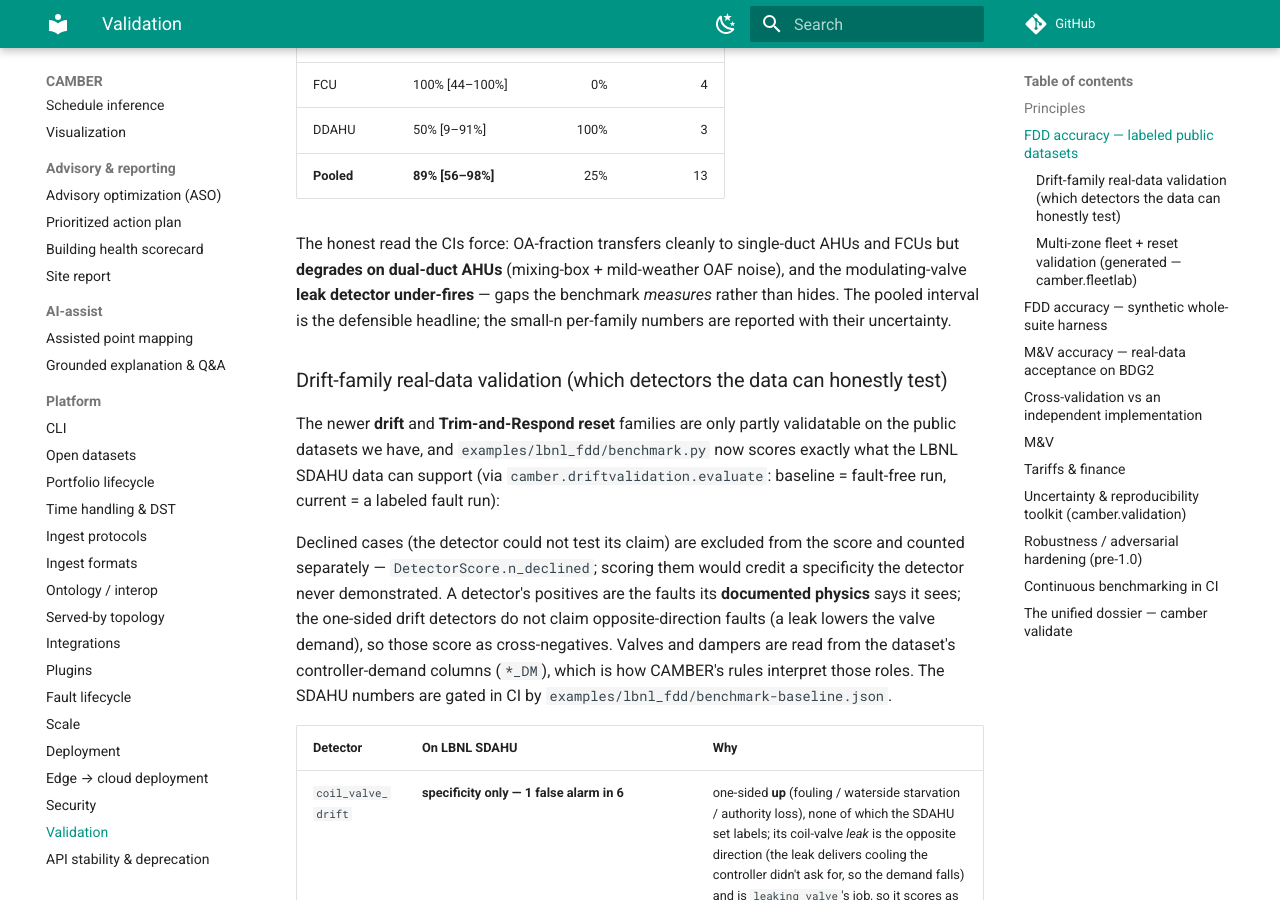
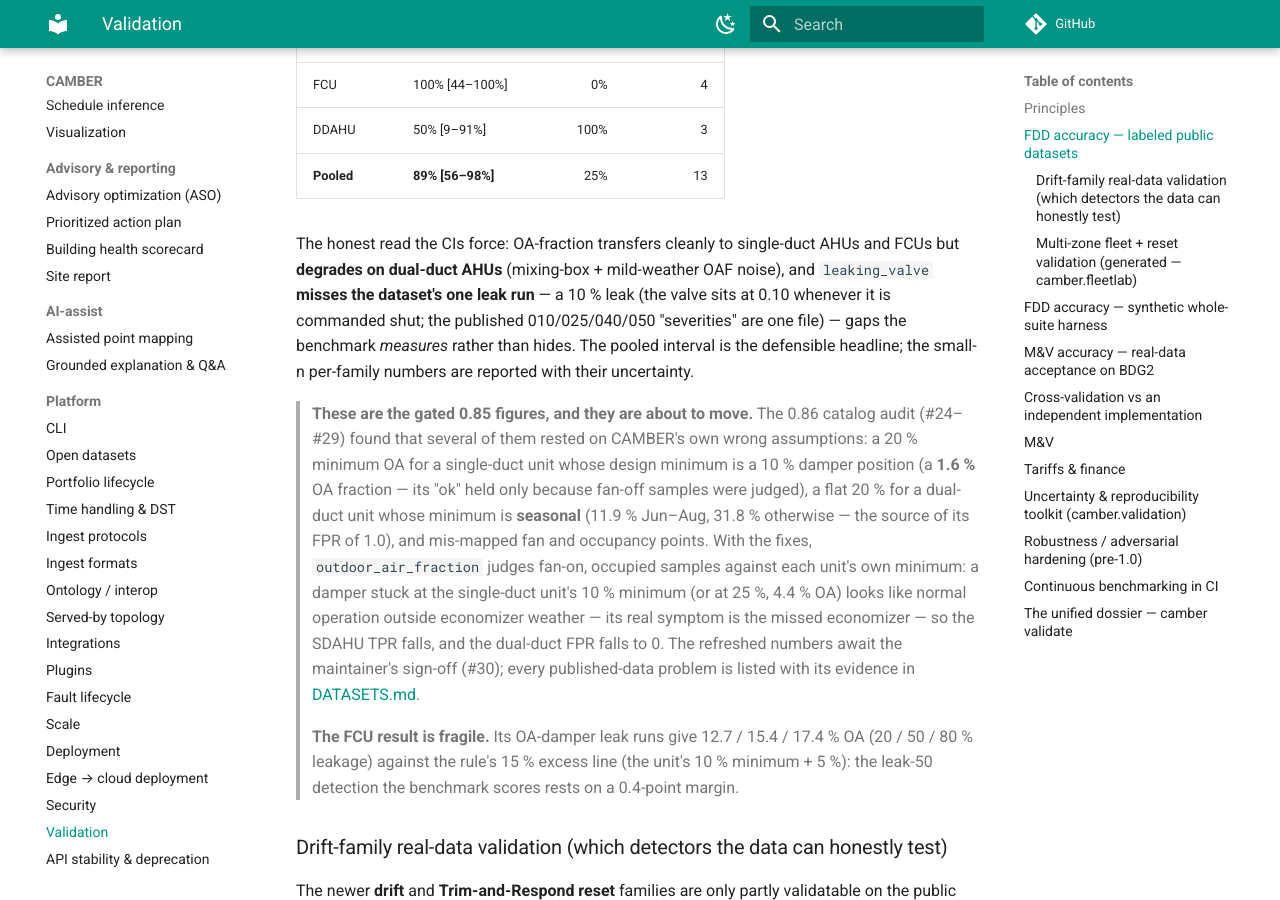
Before and after one commit to yroussev/camber, an MkDocs documentation site: the page built from docs/VALIDATION.md, in a window 1280 px wide and 900 px high, scrolled down 1116 px. Built offline with MkDocs 1.6.1 and Material for MkDocs 9.7.7, drawn with Linux system fonts in a browser that asks for light colours; comment, search, counter and statistics services are not loaded; some of the changed text lies outside the part shown.

Commit message:
docs: the catalog data-issues work, the fan-gated OA fraction and the pending baseline refresh
- CHANGELOG 0.86.0 (in place): the published-data issues framework, the catalog's own mistakes
  fixed per dataset, rate_to_energy (#31), the fan-gated outdoor_air_fraction, and the benchmark
  moves the baseline refresh (#30) will record.
- VALIDATION: the leak narrative is corrected (there is one leak run, a 10% leak, which
  leaking_valve misses -- not an under-firing severity sweep); a note that the gated 0.85 figures
  rested on CAMBER's own assumptions and will move once the maintainer signs off (#30); the FCU
  leak-margin fragility. The gated tables themselves are unchanged until the baselines are.
- examples/lbnl_fdd/README: the cross-equipment table with the catalog fixes and why each family
  moves; CAPABILITIES: outdoor_air_fraction's fan gate, trended occupancy and seasonal minimum;
  README: BDG2 on the cleaned meters, and where the data issues are listed.

```diff
--- a/docs/VALIDATION.md
+++ b/docs/VALIDATION.md
@@ -47,10 +47,28 @@ Representative result (OA-fraction detector vs stuck dampers):
 | **Pooled** | **89% [56–98%]** | 25% | 13 |
 
 The honest read the CIs force: OA-fraction transfers cleanly to single-duct AHUs and
-FCUs but **degrades on dual-duct AHUs** (mixing-box + mild-weather OAF noise), and the
-modulating-valve **leak detector under-fires** — gaps the benchmark *measures* rather
-than hides. The pooled interval is the defensible headline; the small-n per-family
-numbers are reported with their uncertainty.
+FCUs but **degrades on dual-duct AHUs** (mixing-box + mild-weather OAF noise), and
+`leaking_valve` **misses the dataset's one leak run** — a 10 % leak (the valve sits at 0.10
+whenever it is commanded shut; the published 010/025/040/050 "severities" are one file) — gaps
+the benchmark *measures* rather than hides. The pooled interval is the defensible headline; the
+small-n per-family numbers are reported with their uncertainty.
+
+> **These are the gated 0.85 figures, and they are about to move.** The 0.86 catalog audit
+> (#24–#29) found that several of them rested on CAMBER's own wrong assumptions: a 20 % minimum
+> OA for a single-duct unit whose design minimum is a 10 % damper position (a **1.6 %** OA
+> fraction — its "ok" held only because fan-off samples were judged), a flat 20 % for a dual-duct
+> unit whose minimum is **seasonal** (11.9 % Jun–Aug, 31.8 % otherwise — the source of its
+> FPR of 1.0), and mis-mapped fan and occupancy points. With the fixes, `outdoor_air_fraction`
+> judges fan-on, occupied samples against each unit's own minimum: a damper stuck at the
+> single-duct unit's 10 % minimum (or at 25 %, 4.4 % OA) looks like normal operation outside
+> economizer weather — its real symptom is the missed economizer — so the SDAHU TPR falls, and
+> the dual-duct FPR falls to 0. The refreshed numbers await the maintainer's sign-off (#30);
+> every published-data problem is listed with its evidence in
+> [DATASETS.md](DATASETS.md#data-issues-and-how-camber-handles-them).
+>
+> **The FCU result is fragile.** Its OA-damper leak runs give 12.7 / 15.4 / 17.4 % OA (20 / 50 /
+> 80 % leakage) against the rule's 15 % excess line (the unit's 10 % minimum + 5 %): the leak-50
+> detection the benchmark scores rests on a 0.4-point margin.
 
 ### Drift-family real-data validation (which detectors the data can honestly test)
 
@@ -165,8 +183,9 @@ prints a scored-vs-fixture coverage table so the credibility story is explicit r
 complements — does not replace — the real-data LBNL benchmark above (external validity on real equipment),
 which 0.6 set out to broaden with a cooling-coil-valve leakage **severity sweep**. That sweep does not
 exist: the published SDAHU zip's `coi_leakage_010/025/040/050` files are byte-identical (one simulation
-under four labels) and there is no 100 % file, so the benchmark scores the single leak run once. (The
-four `oa_bias_*` files are likewise one run, and the FCU set's cooling / heating "airside minor fouling"
+under four labels) and there is no 100 % file, so the benchmark scores the single leak run once — as
+`coi_leakage_010`, the label that matches the data (a 10 % leak). (The four `oa_bias_*` files are likewise
+one run, and carry no OA-temperature bias at all; the FCU set's cooling / heating "airside minor fouling"
 files are identical.)
 
 ## M&V accuracy — real-data acceptance on BDG2
```
Also changed, not shown: CHANGELOG.md (+71 -3 lines), README.md (+6 -2 lines), docs/CAPABILITIES.md (+8 -1 lines), docs/CLI.md (+6 -3 lines), examples/lbnl_fdd/README.md (+16 -13 lines).
